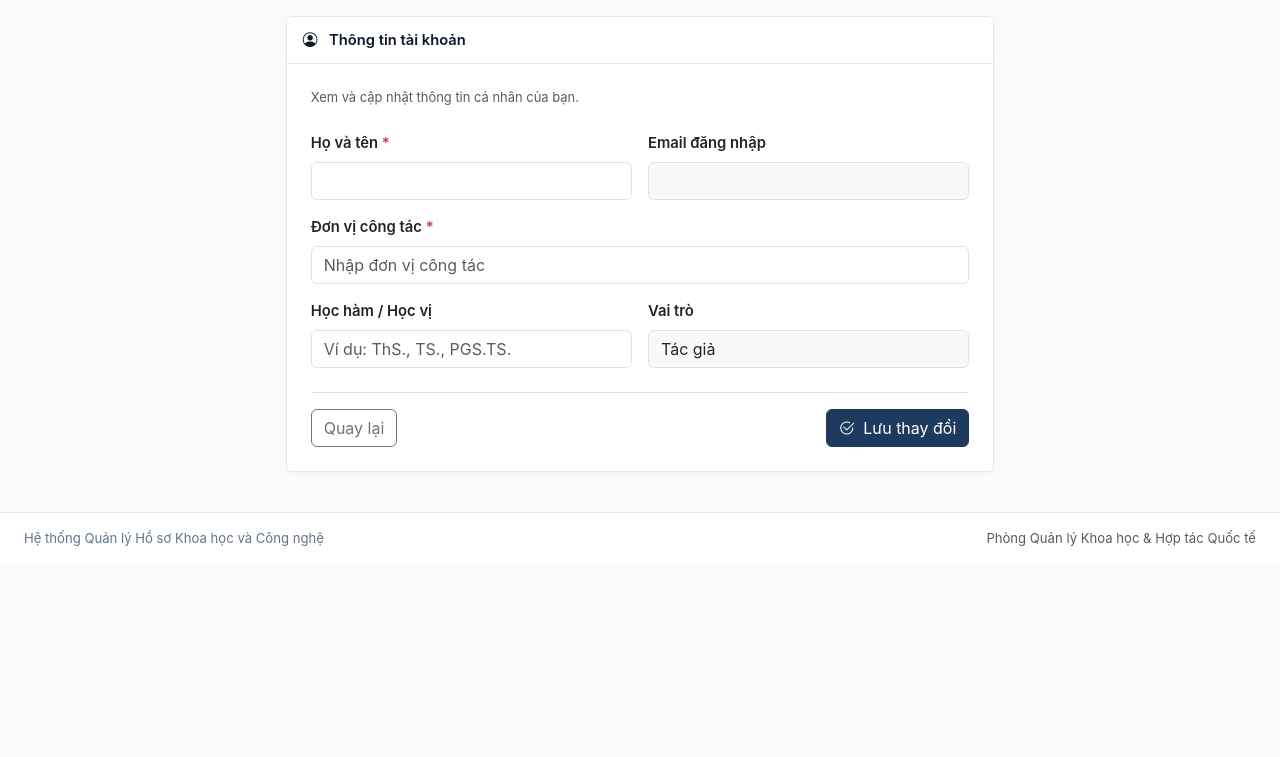
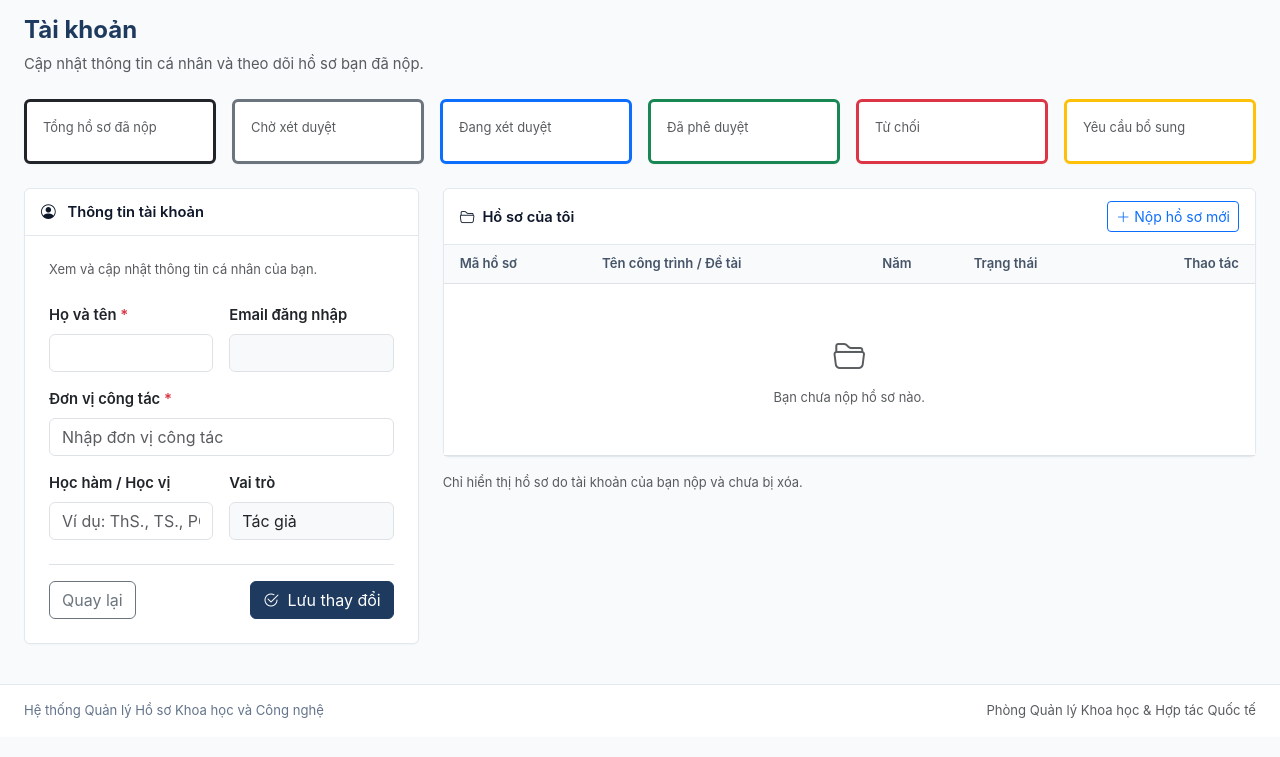
Before and after one commit to nguyenthanhphat-144/KLCN_2026, a Flask app: template templates/account_profile.html in a window 1280 px wide. Shown: the top 757 px of the page. Run offline with Flask 3, Linux system fonts and the light colour scheme; the template is opened without the code that fills it, so the values that code supplies are empty; parts of the project's set-up code (start-up, migrations or seed data) failed here and were passed over.

Commit message:
Update account_profile.html

```diff
--- a/templates/account_profile.html
+++ b/templates/account_profile.html
@@ -1,9 +1,32 @@
 {% extends "base.html" %}
-{% block title %}Thông tin tài khoản - Quản lý KH&CN{% endblock %}
+{% block title %}Tài khoản - Quản lý KH&CN{% endblock %}
 
 {% block content %}
-<div class="row justify-content-center">
-    <div class="col-12 col-md-9 col-lg-7">
+<div class="mb-4">
+    <h4 class="fw-bold" style="color: var(--primary-navy);">Tài khoản</h4>
+    <p class="text-muted mb-0">Cập nhật thông tin cá nhân và theo dõi hồ sơ bạn đã nộp.</p>
+</div>
+<div class="row g-3 mb-4">
+{% for label, count, color in [
+    ('Tổng hồ sơ đã nộp', stats.total, 'dark'),
+    ('Chờ xét duyệt', stats.pending, 'secondary'),
+    ('Đang xét duyệt', stats.reviewing, 'primary'),
+    ('Đã phê duyệt', stats.approved, 'success'),
+    ('Từ chối', stats.rejected, 'danger'),
+    ('Yêu cầu bổ sung', stats.revision, 'warning')
+] %}
+    <div class="col-6 col-md-4 col-xl-2">
+        <div class="card card-academic h-100 border-start border-3 border-{{ color }}">
+            <div class="card-body">
+                <div class="small text-muted mb-2">{{ label }}</div>
+                <div class="fs-3 fw-bold text-{{ color }}">{{ count }}</div>
+            </div>
+        </div>
+    </div>
+{% endfor %}
+</div>
+<div class="row g-4">
+    <div class="col-12 col-xl-4">
         <div class="card card-academic">
             <div class="card-header card-header-academic">
                 <i class="bi bi-person-circle me-2"></i>
@@ -109,5 +132,53 @@
             </div>
         </div>
     </div>
+    <div class="col-12 col-xl-8">
+        <div class="card card-academic">
+            <div class="card-header card-header-academic d-flex flex-wrap justify-content-between align-items-center gap-2">
+                <span><i class="bi bi-folder2-open me-2"></i>Hồ sơ của tôi</span>
+                <a href="{{ url_for('hoso_create') }}" class="btn btn-sm btn-outline-primary">
+                    <i class="bi bi-plus-lg me-1"></i>Nộp hồ sơ mới
+                </a>
+            </div>
+            <div class="card-body p-0">
+                <div class="table-responsive">
+                    <table class="table table-hover align-middle mb-0 small">
+                        <thead><tr>
+                            <th class="ps-3">Mã hồ sơ</th>
+                            <th>Tên công trình / Đề tài</th>
+                            <th>Năm</th><th>Trạng thái</th>
+                            <th class="pe-3 text-end">Thao tác</th>
+                        </tr></thead>
+                        <tbody>
+                        {% set colors = {'Chờ xét duyệt': 'secondary', 'Đang xét duyệt': 'primary',
+                            'Đã duyệt': 'success', 'Từ chối': 'danger', 'Yêu cầu bổ sung': 'warning text-dark'} %}
+                        {% for h in my_records %}
+                            <tr>
+                                <td class="ps-3 text-nowrap">{{ h.maHoSo }}</td>
+                                <td class="fw-semibold">{{ h.tieuDe }}</td>
+                                <td>{{ h.namCongBo or '—' }}</td>
+                                <td><span class="badge bg-{{ colors.get(h.trangThai, 'secondary') }}">
+                                    {{ 'Đã phê duyệt' if h.trangThai == 'Đã duyệt' else h.trangThai }}
+                                </span></td>
+                                <td class="pe-3 text-end">
+                                    <a href="{{ url_for('hoso_detail', ma_ho_so=h.maHoSo) }}"
+                                       class="btn btn-sm btn-outline-primary text-nowrap">
+                                        <i class="bi bi-eye me-1"></i>Chi tiết
+                                    </a>
+                                </td>
+                            </tr>
+                        {% else %}
+                            <tr><td colspan="5" class="text-center text-muted py-5">
+                                <i class="bi bi-folder2-open fs-2 d-block mb-2"></i>
+                                Bạn chưa nộp hồ sơ nào.
+                            </td></tr>
+                        {% endfor %}
+                        </tbody>
+                    </table>
+                </div>
+            </div>
+        </div>
+        <p class="small text-muted mt-3">Chỉ hiển thị hồ sơ do tài khoản của bạn nộp và chưa bị xóa.</p>
+    </div>
 </div>
 {% endblock %}
```
